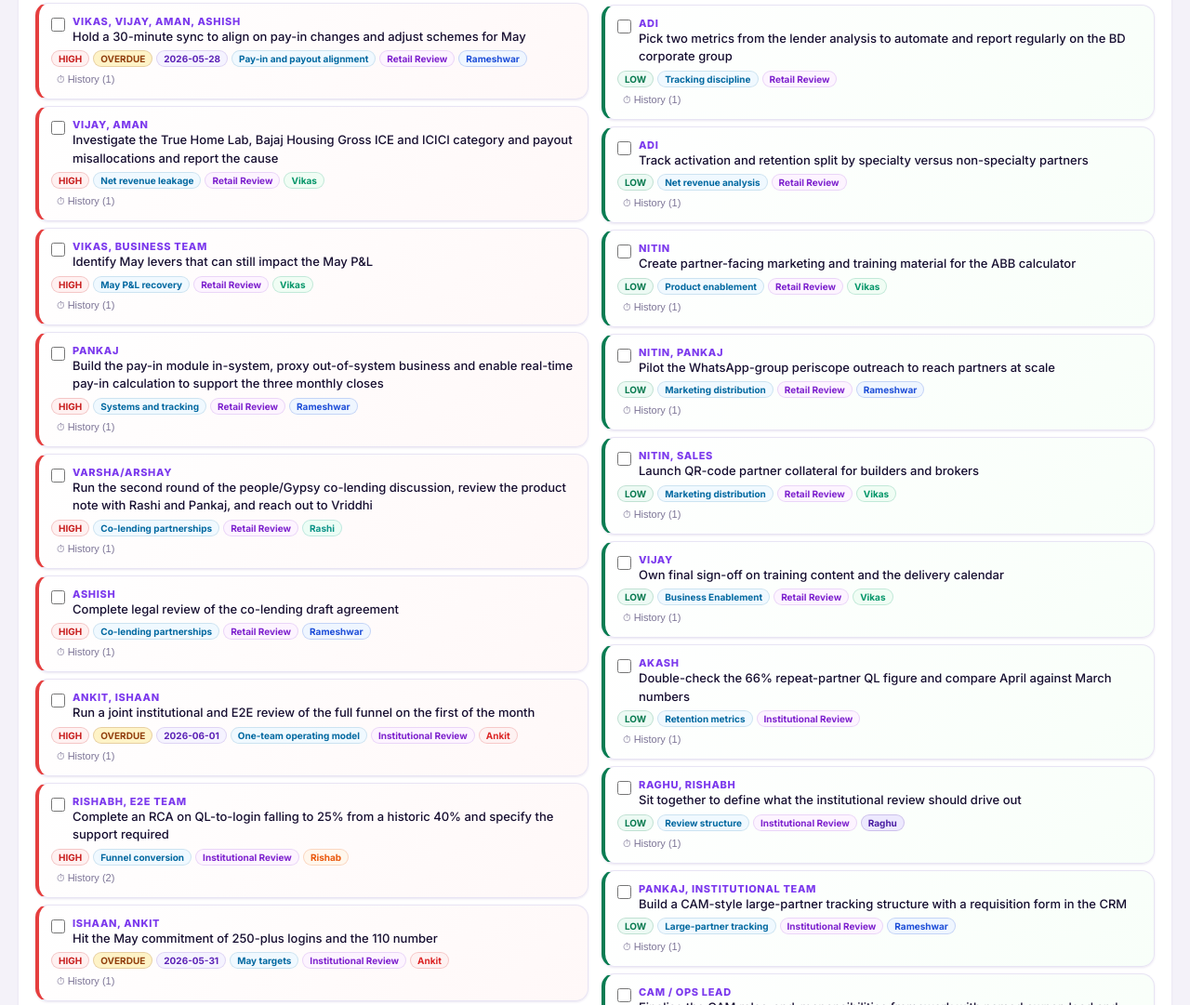
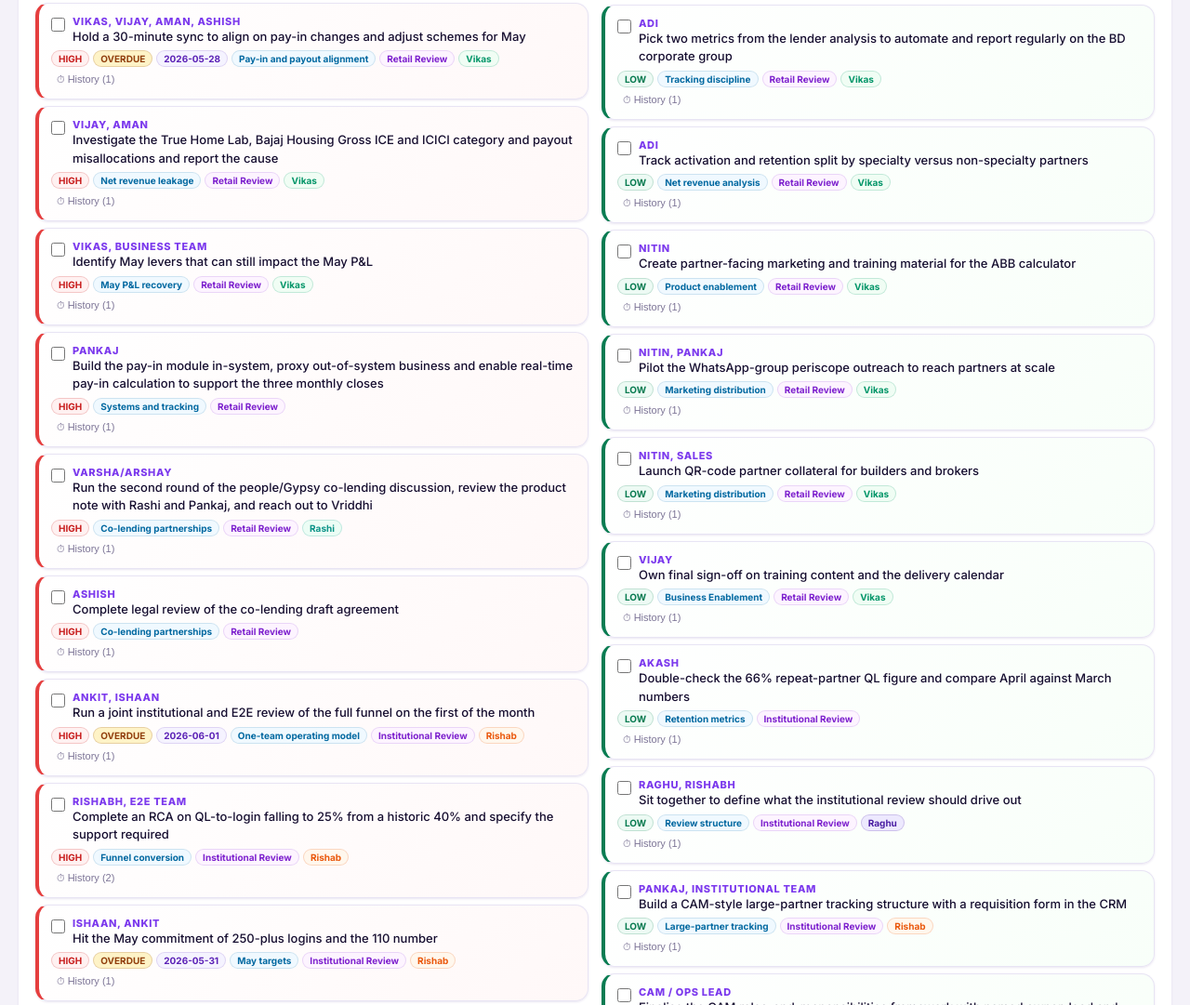
Before and after one commit to palashjain1202-ambak/ambak-dashboard, a plain HTML site: page dashboard.html in a window 1280 px wide. Shown: the part 405-1486 px from the top of the page at 93% size. Drawn offline with Linux system fonts and the light colour scheme.

Commit message:
Update getLeader() with Keka org tree

```diff
--- a/dashboard.html
+++ b/dashboard.html
@@ -467,14 +467,22 @@ var LEADERS = [
 function getLeader(owner) {
   if (!owner) return 'Other';
   var o = owner.toLowerCase();
-  if (/raghu|raghuveer|pranav singh|pranav k/.test(o)) return 'Raghu';
-  if (/rameshwar|pankaj|ajit|pooja|ashish|product team|mohit|roshan|telecom/.test(o)) return 'Rameshwar';
-  if (/rashi|ankita|neerav|nagesh|arpit|varsha|arshay|training team/.test(o)) return 'Rashi';
-  if (/rishab|rishabh|abdullah|institutional/.test(o)) return 'Rishab';
-  if (/vikas|vijay|nitin/.test(o)) return 'Vikas';
-  if (/ankit|ishant|ishaan|darshan|avinash|prabhat|devesh|devjyoti|e2e team/.test(o)) return 'Ankit';
-  if (/khyati/.test(o)) return 'Khyati';
-  if (/tarun|hitesh/.test(o)) return 'Tarun';
+  // Raghu — CEO, Founders Office, Finance
+  if (/raghu|raghuveer|pranav khattar|ashish lohia|pranav jai|pranav singh/.test(o)) return 'Raghu';
+  // Rameshwar — Product, Tech, HR
+  if (/rameshwar|pankaj vashisht|ajit kumar|ajit satapathy|pooja dudani|\bpooja\b|arpit lalani|\barpit\b|sanjog katyal|sanjog|bhavye arora|bhavye|aliya aslam|aliya|shashikant|harpreet|vipul kumar|vipul|sarthak|mahar tiwedi|riddhi|shivam dubey|kunal saini|uttara soni|uttara|mohit jain|sanyam gaur|sanyam|saksham jain|dhairya rastogi|dhairya|tenishi|product team|roshan|telecom|\bmohit\b/.test(o)) return 'Rameshwar';
+  // Rishab — Institutional Business
+  if (/rishab|rishabh|muhammed|\babdullah\b|ishant shekhar|\bishant\b|\bishaan\b|prabhat singh negi|\bprabhat\b|shashank mishra|dharmendra pal|apoorva tripathi|sahil indukar|pragya kathuria|shivam kumar|avnash kumar|\bavnash\b|devesh chaluvedi|suresh borugadda|ajay singh|vishal nandwani|institutional/.test(o)) return 'Rishab';
+  // Vikas — Aggregation, Retail Sales
+  if (/\bvikas\b|vikas mohan|vijay tomar|\bvijay\b|aditya naulekha|nitin kumar bittel|\bnitin\b|aditya jaiswal|\badi\b|\baditya\b|harsh jain/.test(o)) return 'Vikas';
+  // Ankit — Ops & E2E, Fulfillment
+  if (/\bankit\b|ankit kumar|himank kumar|himank|\bkhushboo\b|hitesh deka|puneet ranjan|\bpuneet\b|mohit singh chouhan|mohit singh|lukman qureshi|lukman|devadyuti nag|devadyuti|darshan|\bavinash\b|devjyoti|e2e team/.test(o)) return 'Ankit';
+  // Khyati — D2C & Marketing
+  if (/khyati|krish wadhwa|rakhi mishra/.test(o)) return 'Khyati';
+  // Tarun — Insurance
+  if (/\btarun\b|\bhitesh\b/.test(o)) return 'Tarun';
+  // Rashi — COO, Ops, Business Development
+  if (/\brashi\b|shivay bhateja|\bshivay\b|aman ranjan|\baman\b|mayank drolia|mayank kumar drolia|\bmayank\b|sayali patil|sayali|shalini roy|\barsh\b|pankaj rajput|divyanshu malhotra|divyanshu|virendra singh|virendra|ayush choudhary|\bayush\b|neerav|nagesh|ankita|varsha|arshay|training team/.test(o)) return 'Rashi';
   return 'Other';
 }
 
```
Also changed, not shown: index.html (+16 -8 lines).
